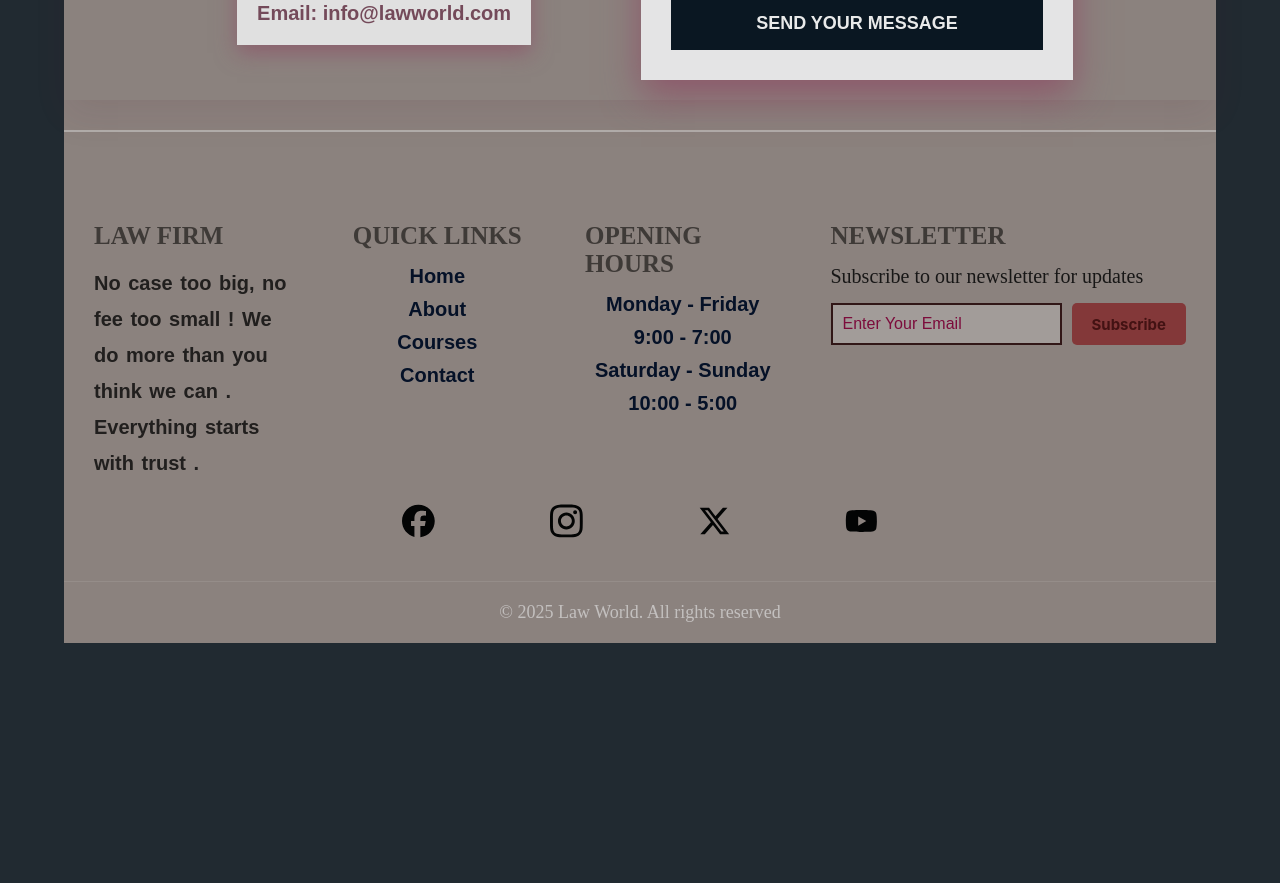
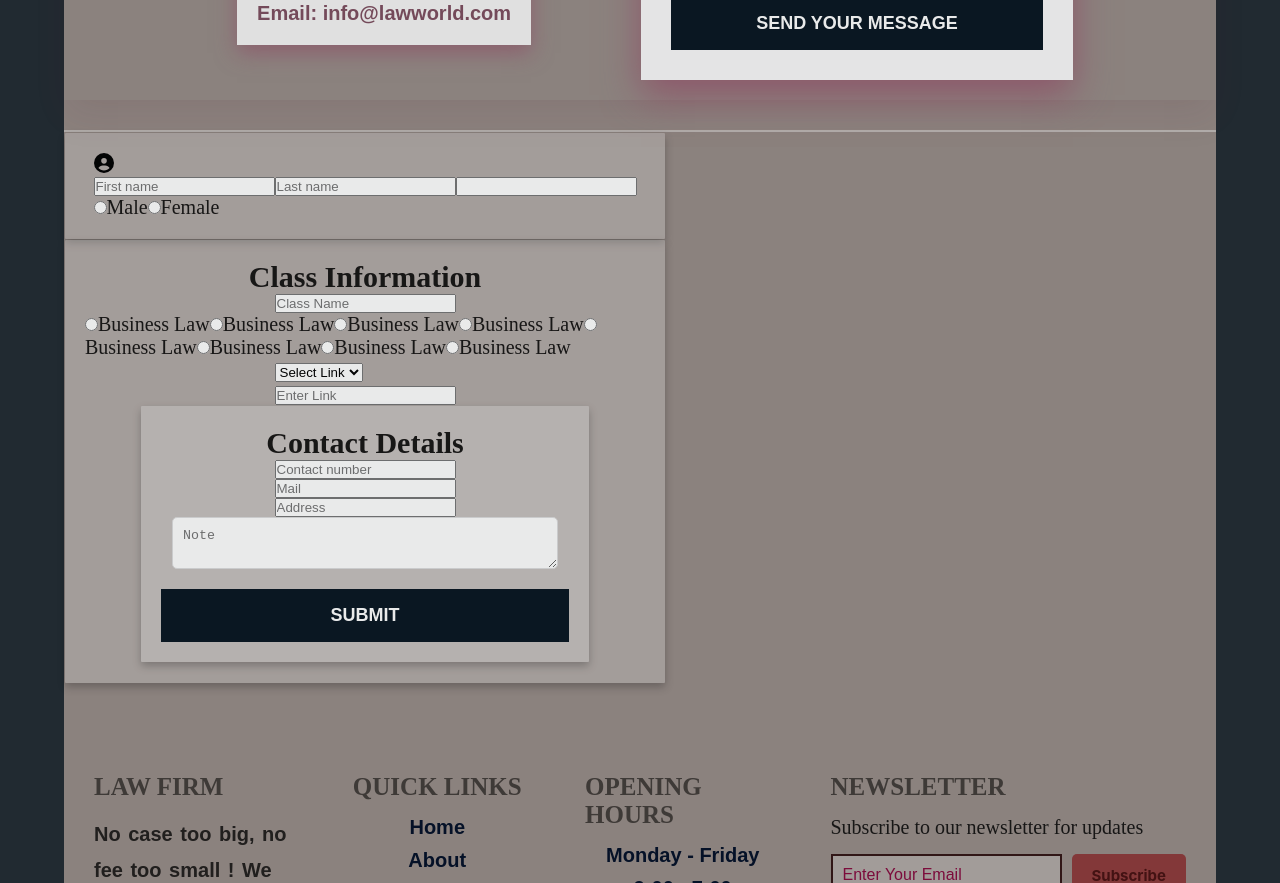
Before and after one commit to sutapaaditya/Law_Firm, an Angular app: page /contact in a window 1280 px wide. Shown: the part 680-1563 px from the top of the page. Before the commit the page ends 1323 px from the top, so only its background shows below. Built offline with nearby package versions, Linux system fonts and the light colour scheme.

Commit message:
contact page updated version coming soon and details page link with course page, many more update

```diff
--- a/src/app/components/contact/contact.component.css
+++ b/src/app/components/contact/contact.component.css
@@ -145,7 +145,24 @@ button[type="submit"]:hover{
 .line{
   border-top: 2px solid rgba(227, 224, 222, 0.55);
 }
+ /* 2nd page code when everything is done then it should be leave here  */
+.profile-picture{
+  width: 20px;
+  height: 20px;
+}
 
+.form-container{
+  background-color: rgba(255, 255, 255, 0.26);
+  border-radius: 0.1rem;
+  padding: 2rem;
+  margin: 0.1rem;
+  width: 80%;
+  max-width: 60rem;
+  box-shadow: 0 4px 8px rgba(0, 0, 0, 0.25);
+  display: flex;
+  flex-direction: column;
+  align-items: center;
+}
 @media(max-width: 768px){
   .contact{
     flex-direction: column;
--- a/src/app/components/contact/contact.component.html
+++ b/src/app/components/contact/contact.component.html
@@ -50,3 +50,57 @@
 <!-- </div> -->
 <!-- contact end -->
 <div class="line"></div>
+
+<!-- 2nd page code when everything is done then it should be leave here -->
+
+<div class="form-container">
+  <div class="profile-section">
+    <div class="profile-picture"><img src="../../../assets/icon_svg/circle-user-solid.svg" alt=""></div>
+    <input type="text" placeholder="First name">
+    <input type="text" placeholder="Last name">
+    <input type="data">
+    <div style="display: flex; align-items: center;">
+      <input type="radio" name="gen" id="m_gen">
+      <label for="m_gen">Male</label>
+      <input type="radio" name="gen" id="f_gen">
+      <label for="f_gen">Female</label>
+    </div>
+  </div>
+  <!-- profile-section end -->
+</div>
+<!-- form-container 1st end -->
+
+<div class="form-container">
+  <h2>Class Information</h2>
+  <input type="text" placeholder="Class Name">
+  <div class="program_options">
+    <label><input type="radio" name="program" value="Business">Business Law</label>
+    <label><input type="radio" name="program" value="Business">Business Law</label>
+    <label><input type="radio" name="program" value="Business">Business Law</label>
+    <label><input type="radio" name="program" value="Business">Business Law</label>
+    <label><input type="radio" name="program" value="Business">Business Law</label>
+    <label><input type="radio" name="program" value="Business">Business Law</label>
+    <label><input type="radio" name="program" value="Business">Business Law</label>
+    <label><input type="radio" name="program" value="Business">Business Law</label>
+  </div>
+
+  <div class="link_container">
+    <div class="linke_dropdown">
+      <select>
+        <option value="">Select Link</option>
+        <option value="https://www.google.com">Google</option>
+        <option value="https://www.youtube.com">YouTube</option>
+        <option value="https://www.facebook.com">Facebook</option>
+      </select>
+    </div>
+    <input type="text" class="link-input" placeholder="Enter Link">
+  </div>
+
+<div class="form-container">
+  <h2>Contact Details</h2>
+  <input type="number" placeholder="Contact number">
+  <input type="email" placeholder="Mail">
+  <input type="text" placeholder="Address">
+  <textarea placeholder="Note" style="width: calc(100% - 22px); padding: 10px; margin-bottom: 10px; border: 1px solid #ddd; border-radius: 5px; box-sizing: border-box;"></textarea>
+  <button type="submit">SUBMIT</button>
+</div>
```
Also changed, not shown: src/assets/icon_svg/circle-user-solid.svg (added).
